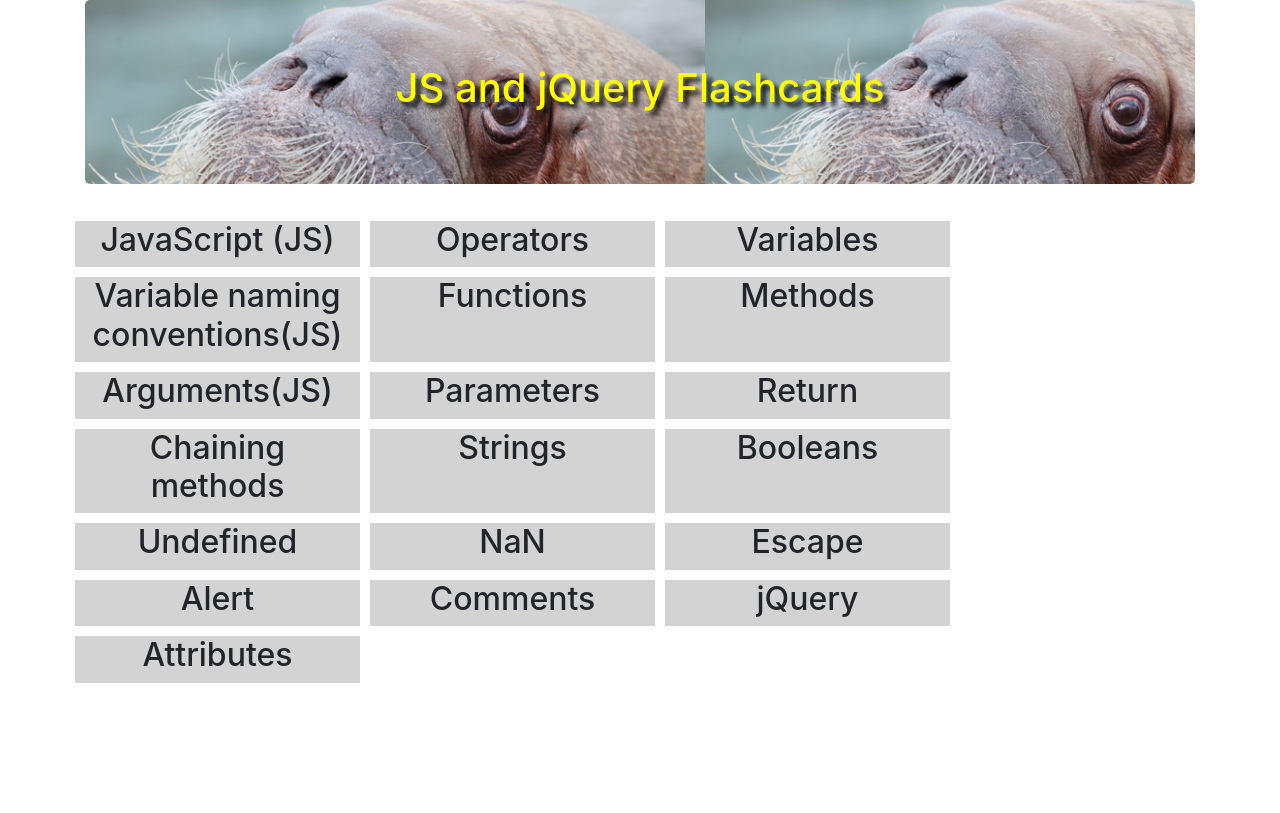
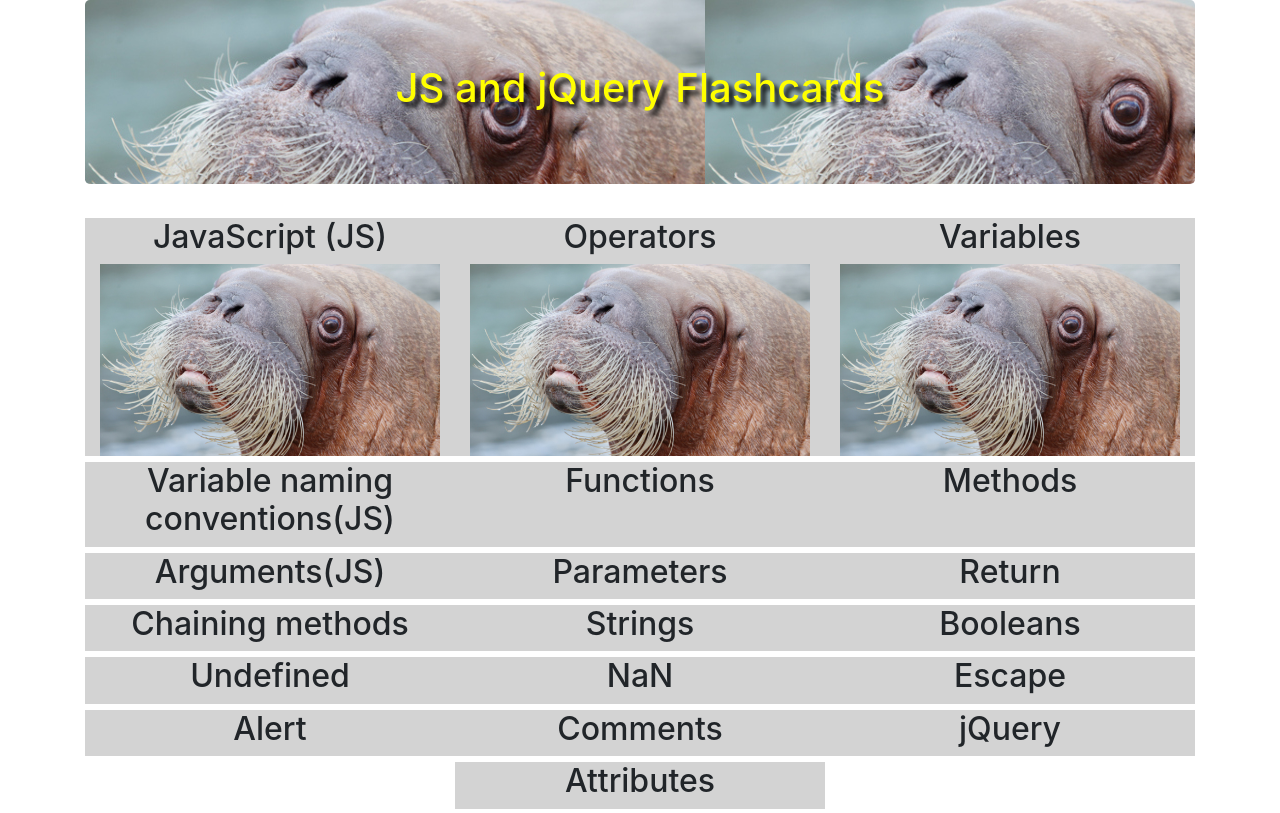
Before and after one commit to ebruno94/flashcard, a plain HTML site: page index.html in a window 1280 px wide. Drawn offline with Linux system fonts and the light colour scheme.

Commit message:
add additional rows of flashcards and css styling

```diff
--- a/css/styles.css
+++ b/css/styles.css
@@ -4,6 +4,10 @@ body{
 
 p {
   display: none;
+}
+
+img {
+  width: 100%;
 }
 
 .jumbotron {
@@ -18,6 +22,10 @@ p {
 
 .flashcard {
   background-color: lightgray;
-  margin: 5px;
-  border: 2px black;
+  float: none;
+  margin: 2px auto;
 }
+
+.row{
+  margin: 2px auto;
+}
--- a/index.html
+++ b/index.html
@@ -14,109 +14,112 @@
       </div>
 
       <div class="row">
-        <div class="col-md-3 flashcard">
+        <div class="col-md-4 flashcard">
           <h2>JavaScript (JS)</h2>
+          <img src="img/walrus-stache.jpg" alt="">
           <p>Lorem ipsum dolar sit amet</p>
         </div>
 
-        <div class="col-md-3 flashcard">
+        <div class="col-md-4 flashcard">
           <h2>Operators</h2>
+          <img src="img/walrus-stache.jpg" alt="">
           <p>Lorem ipsum dolar sit amet</p>
         </div>
 
-        <div class="col-md-3 flashcard">
+        <div class="col-md-4 flashcard">
           <h2>Variables</h2>
+          <img src="img/walrus-stache.jpg" alt="">
           <p>Lorem ipsum dolar sit amet</p>
         </div>
       </div>
 
       <div class="row">
-        <div class="col-md-3 flashcard">
+        <div class="col-md-4 flashcard">
           <h2>Variable naming conventions(JS)</h2>
           <p>Lorem ipsum dolar sit amet</p>
         </div>
 
-        <div class="col-md-3 flashcard">
+        <div class="col-md-4 flashcard">
           <h2>Functions</h2>
           <p>Lorem ipsum dolar sit amet</p>
         </div>
 
-        <div class="col-md-3 flashcard">
+        <div class="col-md-4 flashcard">
           <h2>Methods</h2>
           <p>Lorem ipsum dolar sit amet</p>
         </div>
       </div>
 
       <div class="row">
-        <div class="col-md-3 flashcard">
+        <div class="col-md-4 flashcard">
           <h2>Arguments(JS)</h2>
           <p>Lorem ipsum dolar sit amet</p>
         </div>
 
-        <div class="col-md-3 flashcard">
+        <div class="col-md-4 flashcard">
           <h2>Parameters</h2>
           <p>Lorem ipsum dolar sit amet</p>
         </div>
 
-        <div class="col-md-3 flashcard">
+        <div class="col-md-4 flashcard">
           <h2>Return</h2>
           <p>Lorem ipsum dolar sit amet</p>
         </div>
       </div>
 
       <div class="row">
-        <div class="col-md-3 flashcard">
+        <div class="col-md-4 flashcard">
           <h2>Chaining methods</h2>
           <p>Lorem ipsum dolar sit amet</p>
         </div>
 
-        <div class="col-md-3 flashcard">
+        <div class="col-md-4 flashcard">
           <h2>Strings</h2>
           <p>Lorem ipsum dolar sit amet</p>
         </div>
 
-        <div class="col-md-3 flashcard">
+        <div class="col-md-4 flashcard">
           <h2>Booleans</h2>
           <p>Lorem ipsum dolar sit amet</p>
         </div>
       </div>
 
       <div class="row">
-        <div class="col-md-3 flashcard">
+        <div class="col-md-4 flashcard">
           <h2>Undefined</h2>
           <p>Lorem ipsum dolar sit amet</p>
         </div>
 
-        <div class="col-md-3 flashcard">
+        <div class="col-md-4 flashcard">
           <h2>NaN</h2>
           <p>Lorem ipsum dolar sit amet</p>
         </div>
 
-        <div class="col-md-3 flashcard">
+        <div class="col-md-4 flashcard">
           <h2>Escape</h2>
           <p>Lorem ipsum dolar sit amet</p>
         </div>
       </div>
 
       <div class="row">
-        <div class="col-md-3 flashcard">
+        <div class="col-md-4 flashcard">
           <h2>Alert</h2>
           <p>Lorem ipsum dolar sit amet</p>
         </div>
 
-        <div class="col-md-3 flashcard">
+        <div class="col-md-4 flashcard">
           <h2>Comments</h2>
           <p>Lorem ipsum dolar sit amet</p>
         </div>
 
-        <div class="col-md-3 flashcard">
+        <div class="col-md-4 flashcard">
           <h2>jQuery</h2>
           <p>Lorem ipsum dolar sit amet</p>
         </div>
       </div>
 
       <div class="row">
-        <div class="col-md-3 flashcard">
+        <div class="col-md-4 flashcard">
           <h2>Attributes</h2>
           <p>Lorem ipsum dolar sit amet</p>
         </div>
```
